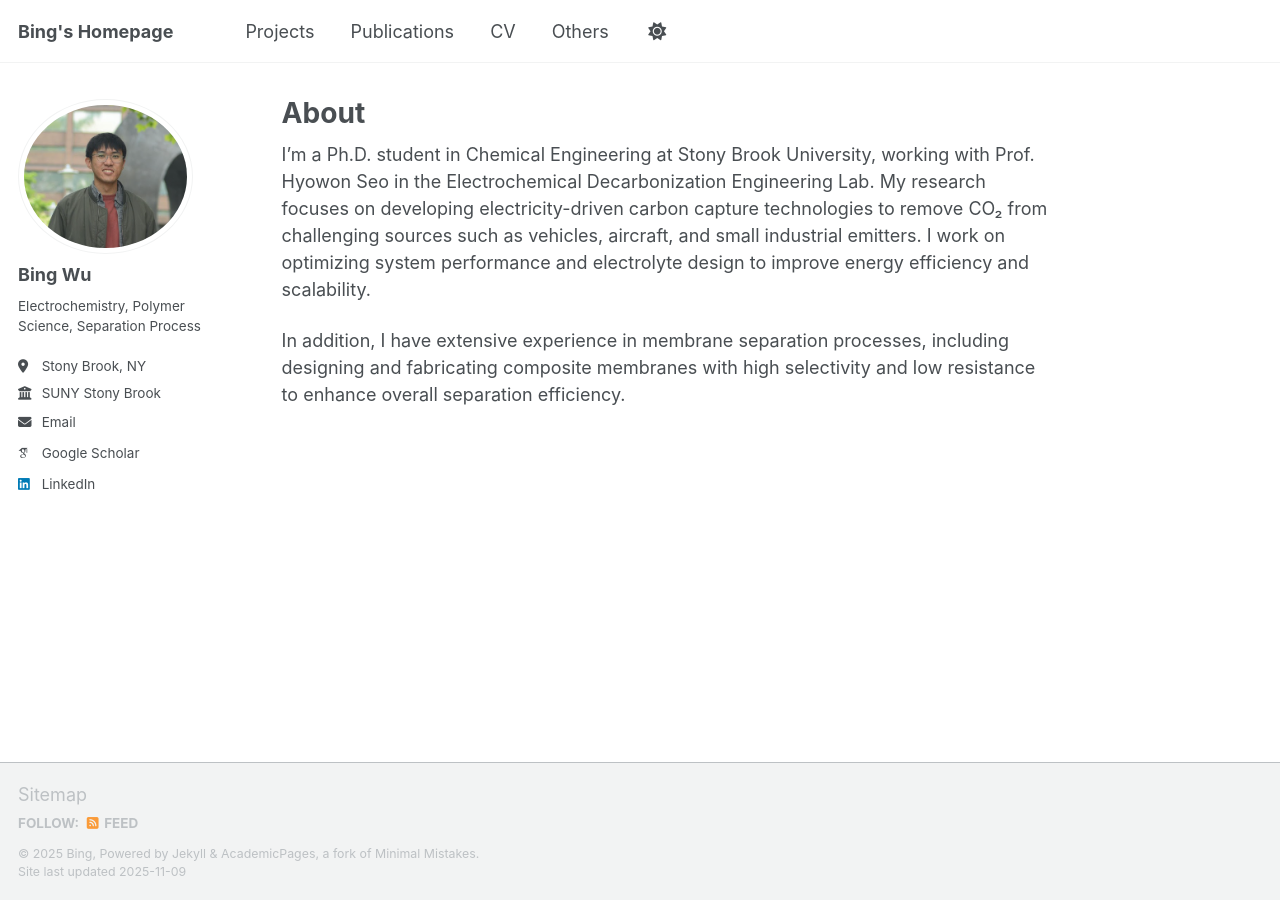
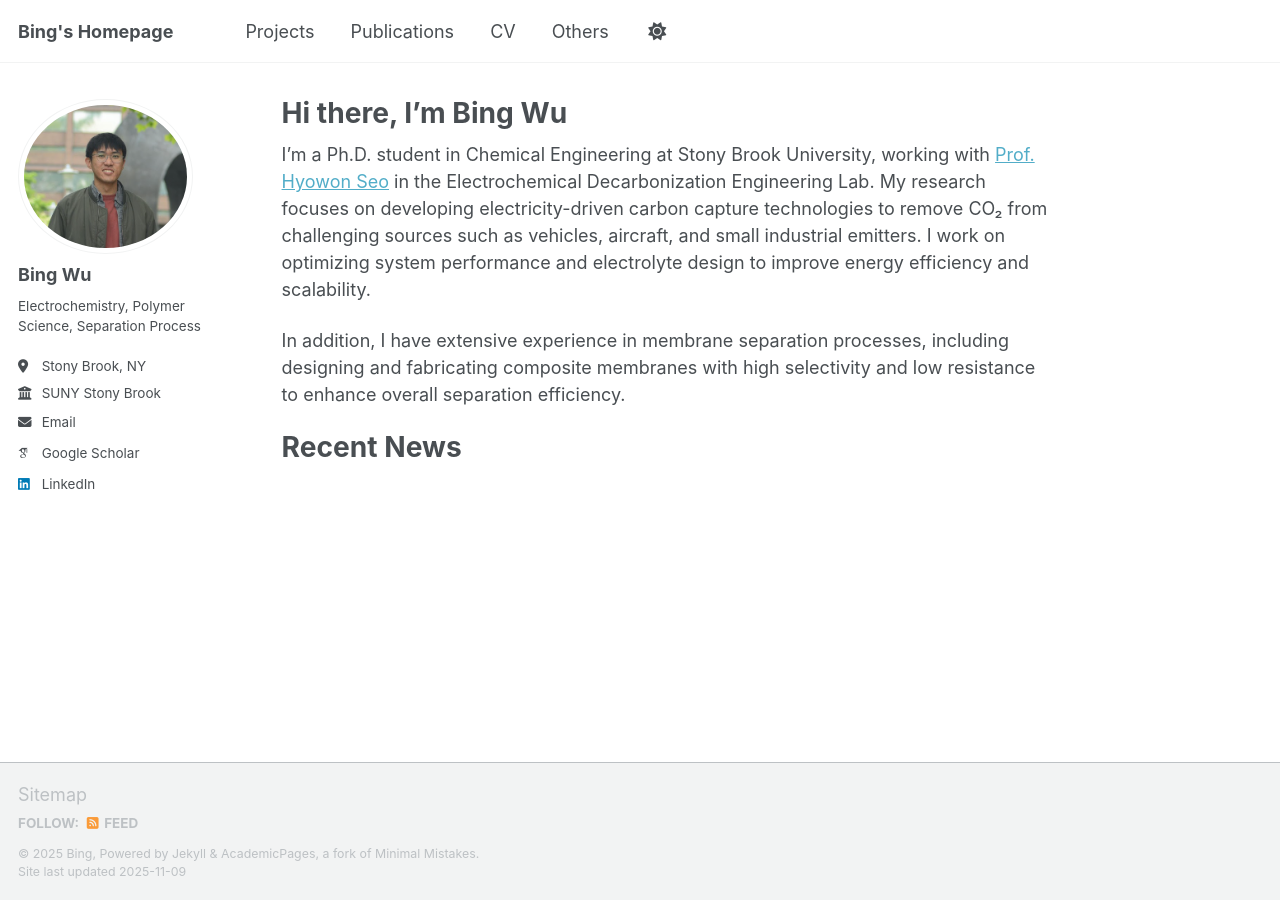
Before and after one commit to Bing-H-WU/Bing-H-WU.github.io, a Jekyll site: the page built from _pages/about.md, in a window 1280 px wide. Built offline with Jekyll 4.4.1, drawn with Linux system fonts in a browser that asks for light colours; some web fonts are replaced; a script that is not in the unit is left out.

Commit message:
Update homepage title and add link to Prof. Hyowon Seo's website

```diff
--- a/_pages/about.md
+++ b/_pages/about.md
@@ -1,12 +1,15 @@
 ---
 permalink: /
-title: "About"
+title: "Hi there, I'm Bing Wu"
 author_profile: true
 redirect_from:
   - /about/
   - /about.html
 ---
 
-I'm a Ph.D. student in Chemical Engineering at Stony Brook University, working with Prof. Hyowon Seo in the Electrochemical Decarbonization Engineering Lab. My research focuses on developing electricity-driven carbon capture technologies to remove CO₂ from challenging sources such as vehicles, aircraft, and small industrial emitters. I work on optimizing system performance and electrolyte design to improve energy efficiency and scalability.
+I'm a Ph.D. student in Chemical Engineering at Stony Brook University, working with [Prof. Hyowon Seo](https://seoresearch.github.io/) in the Electrochemical Decarbonization Engineering Lab. My research focuses on developing electricity-driven carbon capture technologies to remove CO₂ from challenging sources such as vehicles, aircraft, and small industrial emitters. I work on optimizing system performance and electrolyte design to improve energy efficiency and scalability.
 
 In addition, I have extensive experience in membrane separation processes, including designing and fabricating composite membranes with high selectivity and low resistance to enhance overall separation efficiency.
+
+Recent News
+======
```
